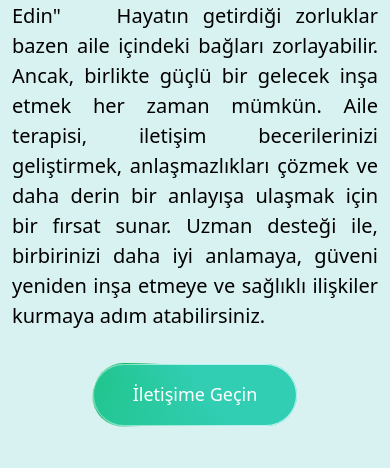
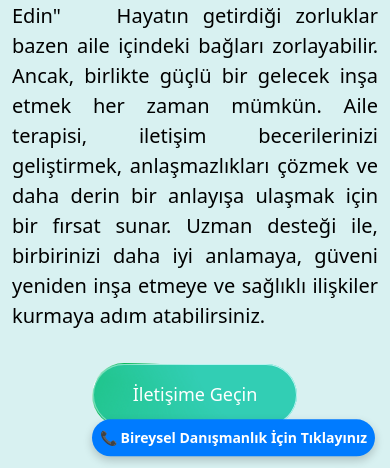
Before and after one commit to yunusibin33/songulerturgun, a plain HTML site: page index.html in a window 390 px wide. Shown: the part 285-753 px from the top of the page. Drawn offline with nearby package versions, Linux system fonts and the light colour scheme.

Commit message:
complete-web-site

```diff
--- a/index.css
+++ b/index.css
@@ -871,3 +871,44 @@ article:has(:hover, :focus) {
         transform: translateY(-8px);
     }
 }
+.call-button {
+    position: fixed;
+    bottom: 90px;
+    right: 20px;
+    background-color: #007bff;
+    color: white;
+    padding: 15px 20px;
+    border-radius: 30px;
+    font-size: 16px;
+    font-weight: bold;
+    text-decoration: none;
+    box-shadow: 0 4px 10px rgba(0, 0, 0, 0.2);
+    animation: float 1.5s infinite alternate ease-in-out;
+    transition: background-color 0.3s ease-in-out, transform 0.2s;
+}
+
+/* Butona tıklayınca büyüme efekti */
+.call-button:hover {
+    background-color: #0056b3;
+    transform: scale(1.1);
+}
+
+/* Hareketli Animasyon */
+@keyframes float {
+    0% {
+        transform: translateY(0);
+    }
+    100% {
+        transform: translateY(-10px);
+    }
+}
+    /* Mobil için boyutları küçült */
+    @media (max-width: 768px) {
+        .call-button {
+            font-size: 14px;
+            padding: 8px 8px;
+            border-radius: 25px;
+            bottom: 95px;
+            right: 15px;
+        }
+    }
--- a/index.html
+++ b/index.html
@@ -5,6 +5,8 @@
     <meta charset="utf-8">
     <meta name="viewport" content="width=device-width, initial-scale=1">
     <title>Anasayfa</title>
+    <link rel="icon" type="image/png" href="AİLE.png">
+    <link rel="shortcut icon" href="AİLE.png">
     <link rel="stylesheet" href="index.css">
     <link rel="stylesheet" href="https://cdnjs.cloudflare.com/ajax/libs/font-awesome/6.4.2/css/all.min.css">
     <link href="https://cdn.jsdelivr.net/npm/bootstrap@5.2.3/dist/css/bootstrap.min.css" rel="stylesheet"
@@ -170,7 +172,7 @@
                 <p>Biz, aile danışmanlığı konusunda uzmanlaşmış bir ekibiz. Amacımız, ailelerin daha sağlıklı iletişim
                     kurmasına yardımcı olmak ve bireysel ya da çiftler arasındaki sorunları profesyonel destekle
                     çözmektir.</p>
-                <p>Deneyimli danışmanlarımız, bilimsel temelli yaklaşımlar kullanarak size en iyi hizmeti sunar.
+                <p> Bilimsel temelli yaklaşımlar kullanarak size en iyi hizmeti sunar.
                     Gizlilik, güven ve etik ilkeler doğrultusunda çalışıyoruz.</p>
                 <button class="shiny-cta mt-5">
                     <span> <a style="color: rgb(255, 255, 255); text-decoration:none;" href="hakkımda.html">Devamını Oku
@@ -387,6 +389,9 @@
                 <p><i class="fa-solid fa-envelope"></i> E-Posta: erturgun.danisman@gmail.com</p>
             </div>
         </div>
+        <a href="tel:+905336533499" class="call-button">
+            📞 Bireysel Danışmanlık İçin Tıklayınız
+        </a>
         <a href="https://wa.me/905336533499" target="_blank" class="whatsapp-container">
             <div class="whatsapp-text text-decoration-none">💬 Destek için tıklayınız</div>
             <div class="whatsapp-button">
```
Also changed, not shown: aile.html (+2 -0 lines), hakkımda.html (+4 -3 lines), iletişim.html (+2 -0 lines).
